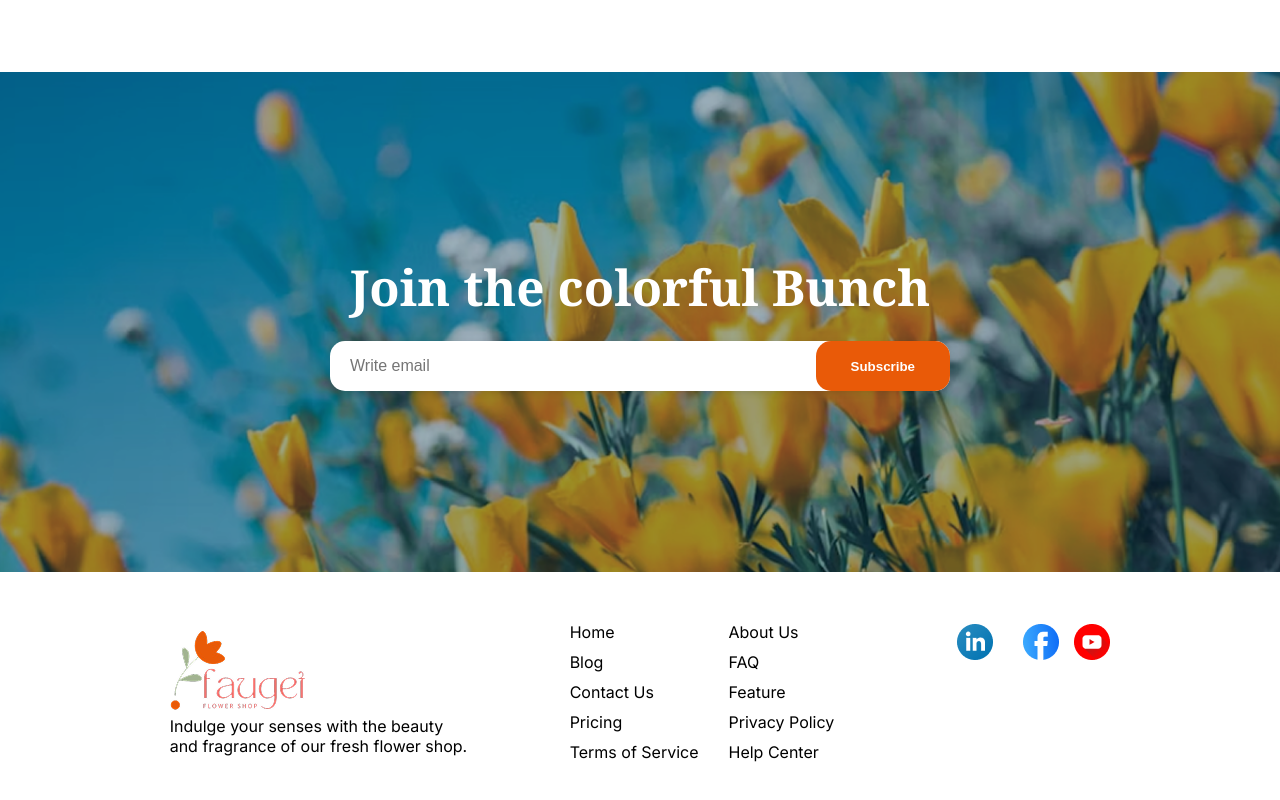
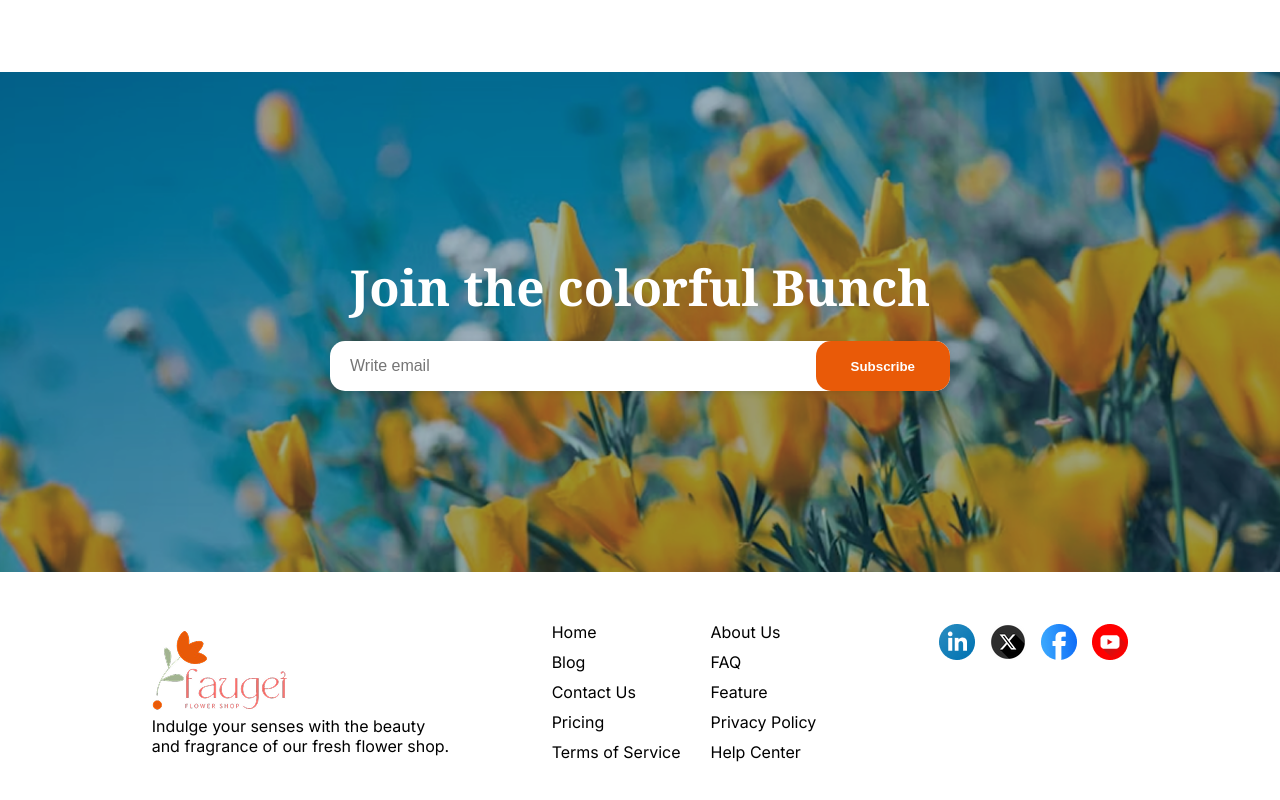
Before and after one commit to JoyChanda/B12A02--Responsive-Flowers-, a plain HTML site: page index.html in a window 1280 px wide. Shown: the part 3530-4330 px from the top of the page. Drawn offline with Linux system fonts and the light colour scheme; the site is published under a folder, as on GitHub Pages, so addresses that start at the root find nothing.

Commit message:
Found one little mistake and solved the issue.

```diff
--- a/index.html
+++ b/index.html
@@ -243,7 +243,7 @@
       </div>
       <div class="social-media">
         <img src="./assets/icon-linkedin.png" alt="" />
-        <img src="/assets/icon-twitter.png" alt="" />
+        <img src="./assets/icon-twitter.png" alt="" />
         <img src="./assets/icon-facebook.png" alt="" />
         <img src="./assets/icon-youtube.png" alt="" />
       </div>
```
